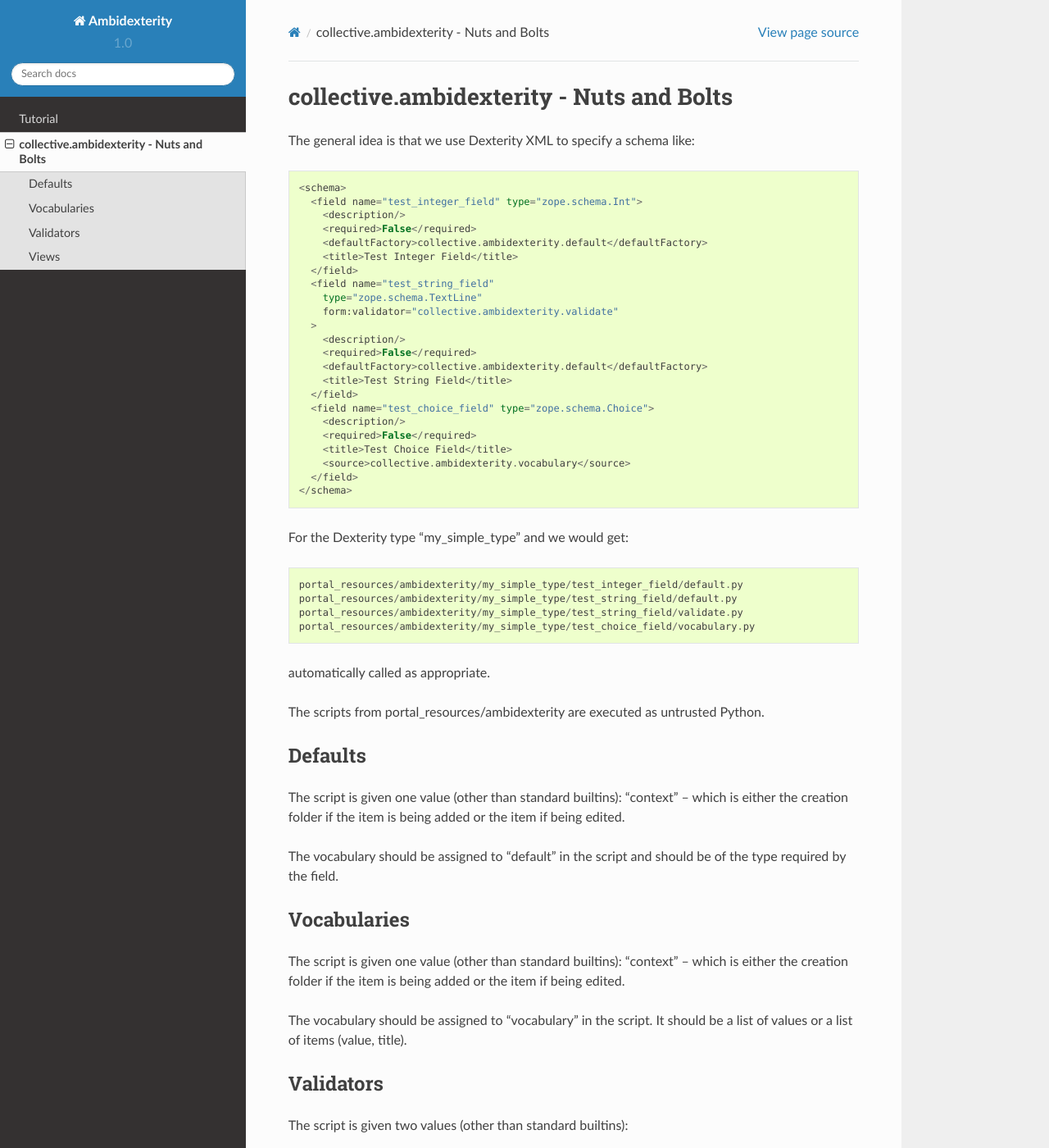
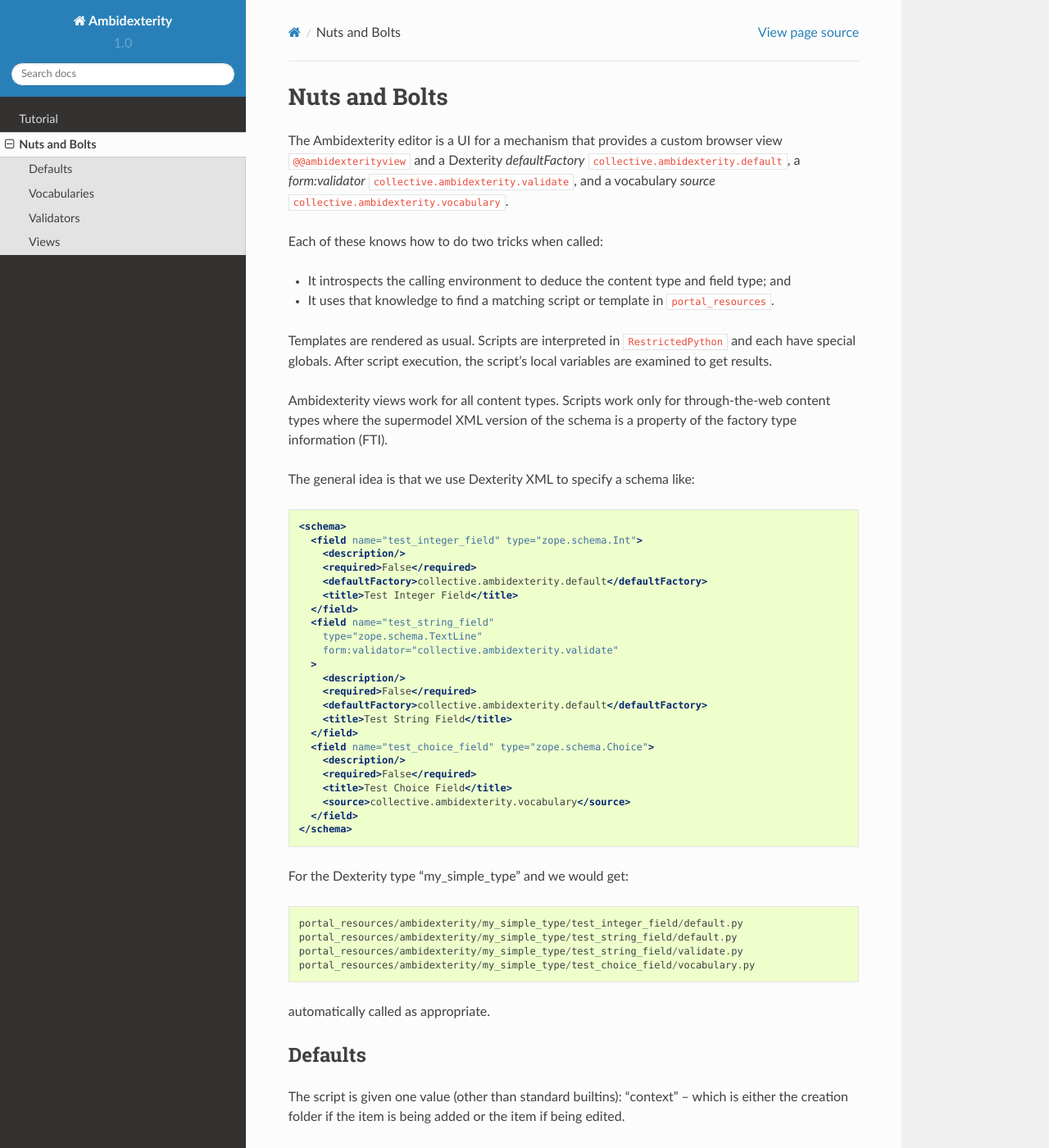
Before and after one commit to collective/collective.ambidexterity, a Sphinx documentation site: the page built from docs/nuts-bolts.rst, in a window 1280 px wide and 1400 px high. Shown: the whole window at 82% size. Built offline with Sphinx 7.4.7 and the Read the Docs theme 2.0.0, drawn with Linux system fonts in a browser that asks for light colours.

Commit message:
Clean up Nuts and Bolts

```diff
--- a/docs/nuts-bolts.rst
+++ b/docs/nuts-bolts.rst
@@ -1,7 +1,23 @@
-collective.ambidexterity - Nuts and Bolts
-=========================================
+Nuts and Bolts
+==============
 
-The general idea is that we use Dexterity XML to specify a schema like::
+The Ambidexterity editor is a UI for a mechanism that provides a custom browser view ``@@ambidexterityview`` and a Dexterity *defaultFactory* ``collective.ambidexterity.default``, a *form:validator* ``collective.ambidexterity.validate``, and a vocabulary *source* ``collective.ambidexterity.vocabulary``.
+
+Each of these knows how to do two tricks when called:
+
+* It introspects the calling environment to deduce the content type and field type; and
+* It uses that knowledge to find a matching script or template in ``portal_resources``.
+
+Templates are rendered as usual.
+Scripts are interpreted in ``RestrictedPython`` and each have special globals.
+After script execution, the script's local variables are examined to get results.
+
+Ambidexterity views work for all content types.
+Scripts work only for through-the-web content types where the supermodel XML version of the schema is a property of the factory type information (FTI).
+
+The general idea is that we use Dexterity XML to specify a schema like:
+
+.. code-block:: xml
 
     <schema>
       <field name="test_integer_field" type="zope.schema.Int">
@@ -35,8 +51,6 @@
     portal_resources/ambidexterity/my_simple_type/test_choice_field/vocabulary.py
 
 automatically called as appropriate.
-
-The scripts from portal_resources/ambidexterity are executed as untrusted Python.
 
 Defaults
 --------
```
